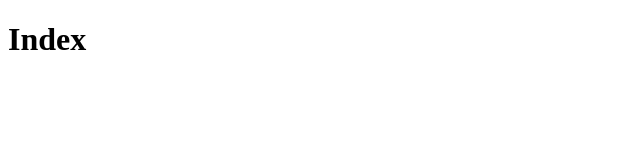
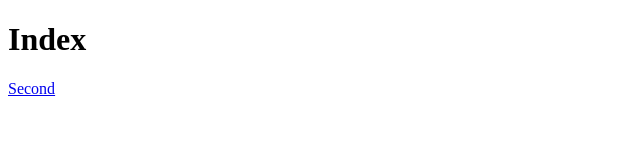
Before and after one commit to andonyng/ed-ejercicios, a plain HTML site: page Index.html in a window 1280 px wide. Shown: the full height of the page, 0-640 px from the left. Drawn offline with Linux system fonts and the light colour scheme.

Commit message:
Se crea un enlace en el archivo Index que lleva al Second

```diff
--- a/Index.html
+++ b/Index.html
@@ -8,5 +8,6 @@
 </head>
 <body>
 <h1>Index</h1>
+<a href="Second.html">Second</a>
 </body>
 </html>
```
